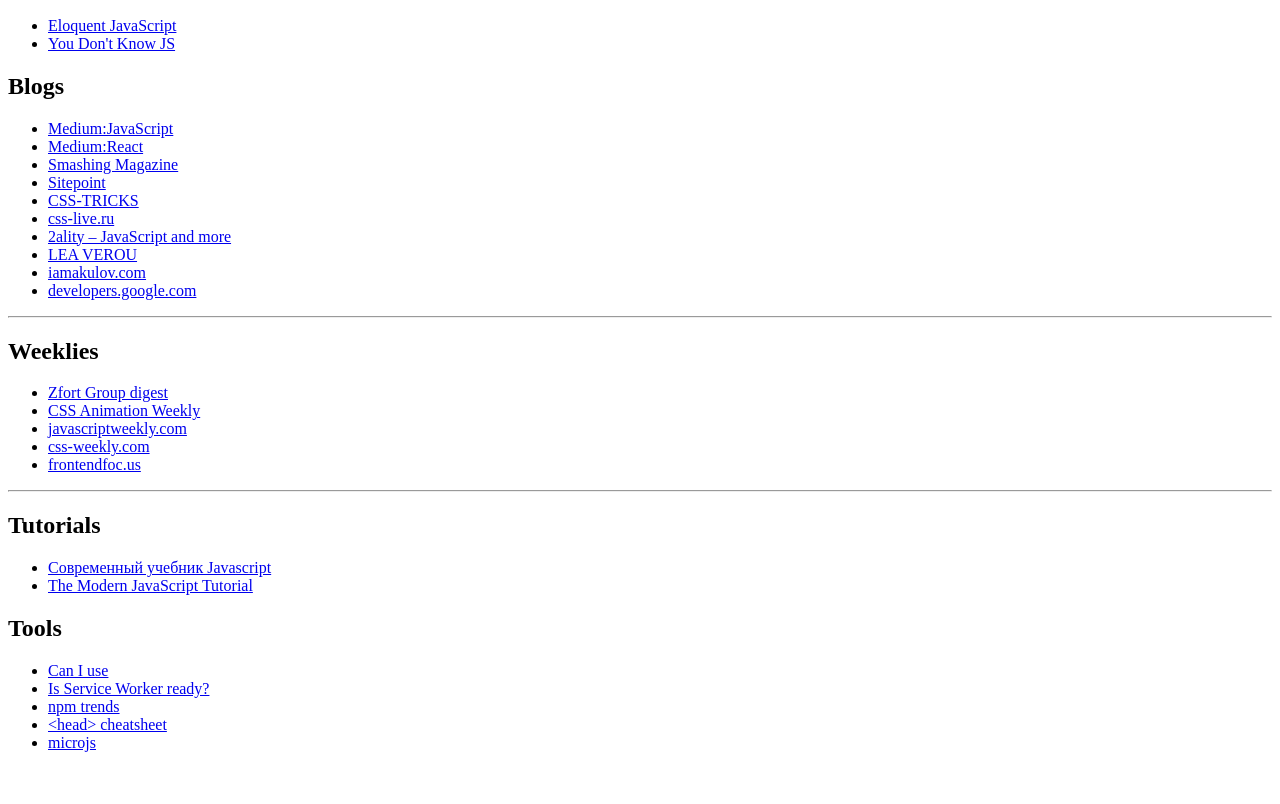
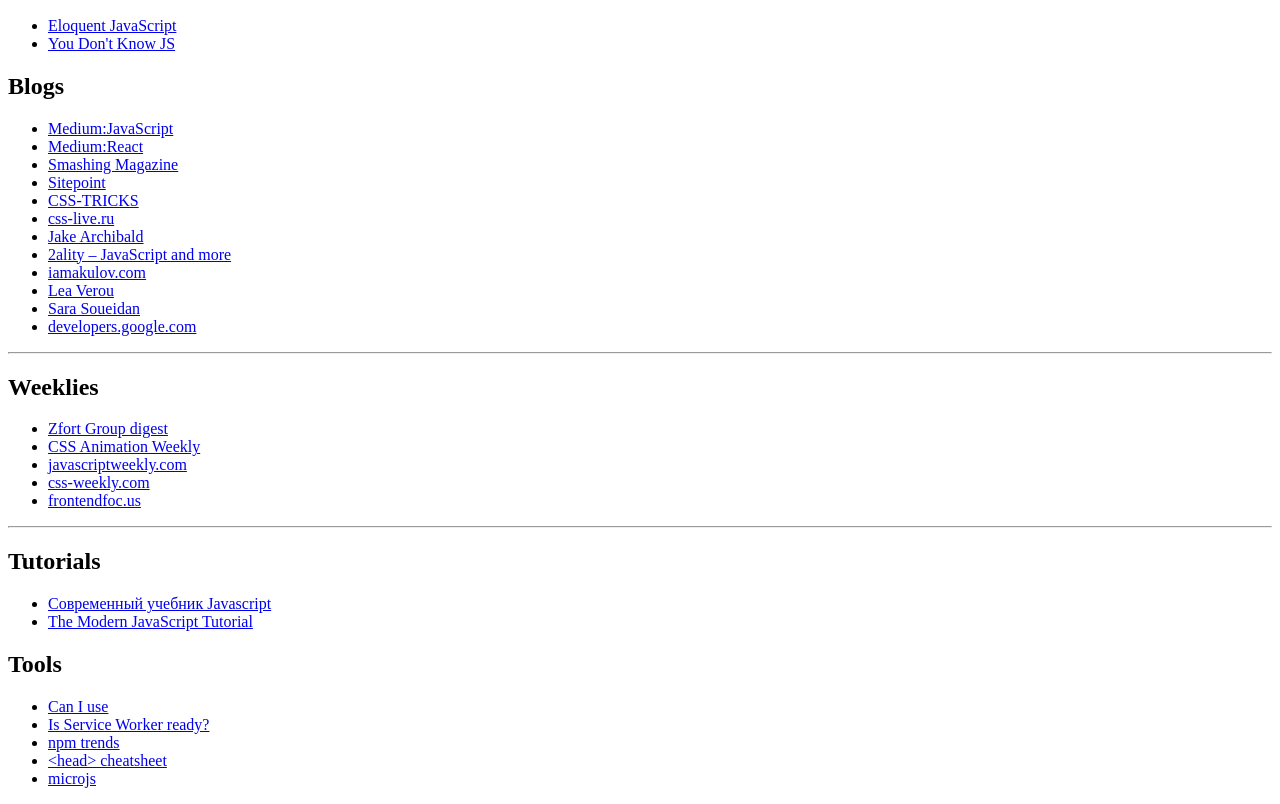
Before and after one commit to XanMK3/front-end-resources, a plain HTML site: page index.html in a window 1280 px wide. Shown: the part 110-914 px from the top of the page. Before the commit the page ends 878 px from the top, so only its background shows below. Drawn offline with Linux system fonts and the light colour scheme.

Commit message:
add links

```diff
--- a/index.html
+++ b/index.html
@@ -20,9 +20,11 @@
 		<li><a href="http://sitepoint.com/">Sitepoint</a></li>
 		<li><a href="https://css-tricks.com/">CSS-TRICKS</a></li>
 		<li><a href="http://css-live.ru/">css-live.ru</a></li>
+		<li><a href="https://jakearchibald.com/">Jake Archibald</a></li>
 		<li><a href="http://2ality.com/">2ality – JavaScript and more</a></li>
-		<li><a href="http://lea.verou.me/">LEA VEROU</a></li>
 		<li><a href="https://iamakulov.com/notes/">iamakulov.com</a></li>
+		<li><a href="http://lea.verou.me/">Lea Verou</a></li>
+		<li><a href="https://www.sarasoueidan.com/blog/">Sara Soueidan</a></li>
 		<li><a href="https://developers.google.com/web/updates/">developers.google.com</a></li>
 	</ul>
 	<hr>
```
